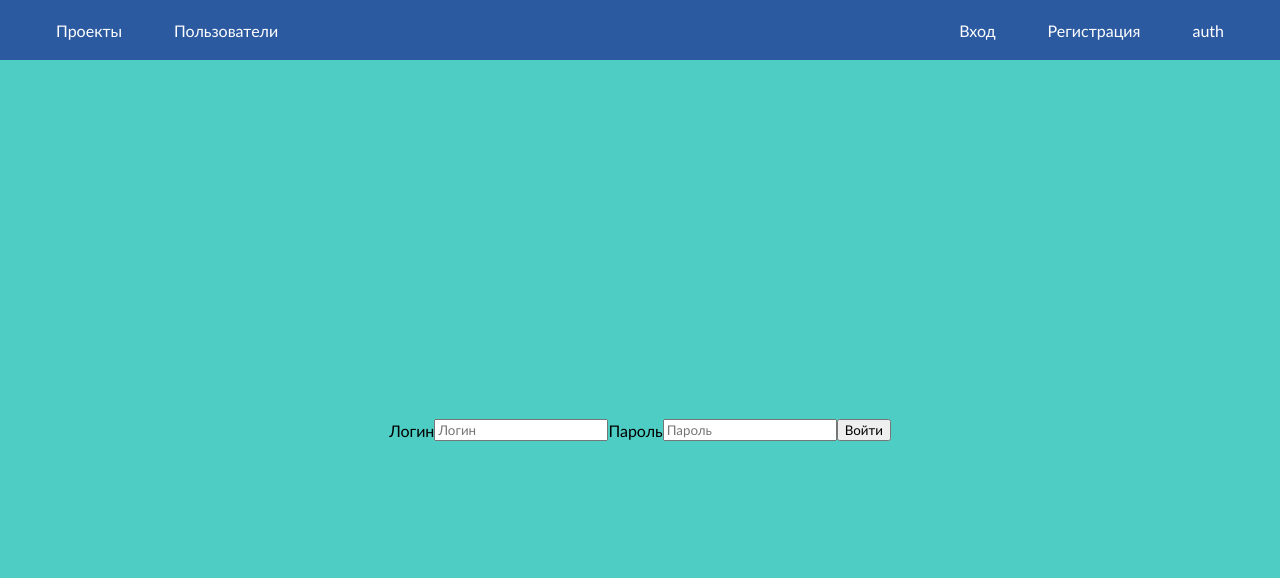
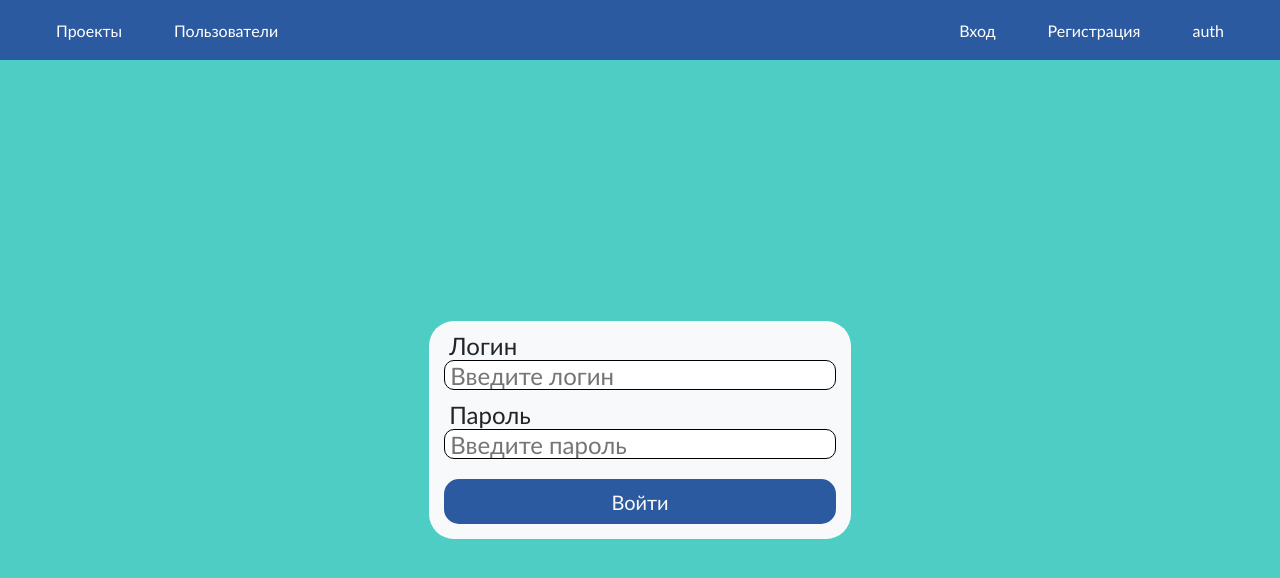
Before and after one commit to PotatoForevaa/StudentHub, a React (Vite) app in the folder studenthub.web/: page / in a window 1280 px wide. Shown: the top 578 px of the page. Built offline with nearby package versions, Linux system fonts and the light colour scheme; no server answers.

Commit message:
ура работает

```diff
--- a/studenthub.web/src/components/authForm.jsx
+++ b/studenthub.web/src/components/authForm.jsx
@@ -1,48 +1,57 @@
 import { styled } from "styled-components";
-
-export const AuthForm = () => {
 const Form = styled.div`
-    background: #F8F9FA;
-    width: 500px;
-    height: 599px;
+  background: #f8f9fa;
+  max-width: 500px;
   border-radius: 25px;
   padding: 10px 15px 15px 15px;
-    font-size: 28px;
+  font-size: 24px;
 `;
 
 const Label = styled.label`
   color: #212529;
+  margin: 0 0 0 5px;
 `;
 
 const Input = styled.input`
-    background: #FFFFFF;
+  background: #ffffff;
   width: 100%;
   border-radius: 10px;
   height: 30px;
   font-size: 24px;
   margin-bottom: 10px;
   border: 1px solid;
+  padding: 0 0 0 5px;
 `;
 
 const Button = styled.button`
   width: 100%;
-    background: #2C5AA0;
+  background: #2c5aa0;
   border: none;
   border-radius: 15px;
-    height: 30px;
-    color: #F8F8F8;
+  height: 45px;
+  color: #f8f8f8;
   font-size: 20px;
+  margin: 10px 0 0 0;
+
+  &:hover {
+    background: black;
+  }
 `;
 
+export const AuthForm = ({ buttonText, onSubmit, fields = [] }) => {
   return (
     <Form>
-        <Label>gegeg</Label>
-        <Input></Input>
-        <Label>gegeg</Label>
-        <Input></Input>
-        <Label>gegeg</Label>
-        <Input></Input>
-        <Button>Вход</Button>
+      {fields.map((field) => (
+        <div key={field.name}>
+          <Label>{field.name}</Label>
+          <Input
+            type={field.type}
+            placeholder={field.placeholder}
+            onChange={field.onChange}
+          />
+        </div>
+      ))}
+      <Button onClick={onSubmit}>{buttonText}</Button>
     </Form>
   );
 };
--- a/studenthub.web/src/components/login.jsx
+++ b/studenthub.web/src/components/login.jsx
@@ -2,12 +2,7 @@ import { useState } from "react";
 import { useAuth } from "../hooks/useAuth";
 import { useNavigate } from "react-router-dom";
 import { styled } from "styled-components";
-
-const Form = styled.form`
-  display: flex;
-  justify-content: center;
-  align-items: center;
-`;
+import { AuthForm } from "./authForm";
 
 export const Login = () => {
   const [username, setUsername] = useState("");
@@ -27,21 +22,23 @@ export const Login = () => {
   };
 
   return (
-    <Form onSubmit={handleLogin}>
-      <label>Логин</label>
-      <input
-        value={username}
-        onChange={(e) => setUsername(e.target.value)}
-        placeholder="Логин"
-      />
-      <label>Пароль</label>
-      <input
-        type="password"
-        value={password}
-        onChange={(e) => setPassword(e.target.value)}
-        placeholder="Пароль"
-      />
-      <button disabled={loading}>{loading ? "Вход..." : "Войти"}</button>
-    </Form>
+    <AuthForm
+      buttonText="Войти"
+      onSubmit={handleLogin}
+      fields={[
+        {
+          name: "Логин",
+          type: "text",
+          placeholder: "Введите логин",
+          onChange: (e) => setUsername(e.target.value),
+        },
+        {
+          name: "Пароль",
+          type: "password",
+          placeholder: "Введите пароль",
+          onChange: (e) => setPassword(e.target.value),
+        },
+      ]}
+    />
   );
 };
```
Lines whose indentation alone changed are shown as unchanged.
